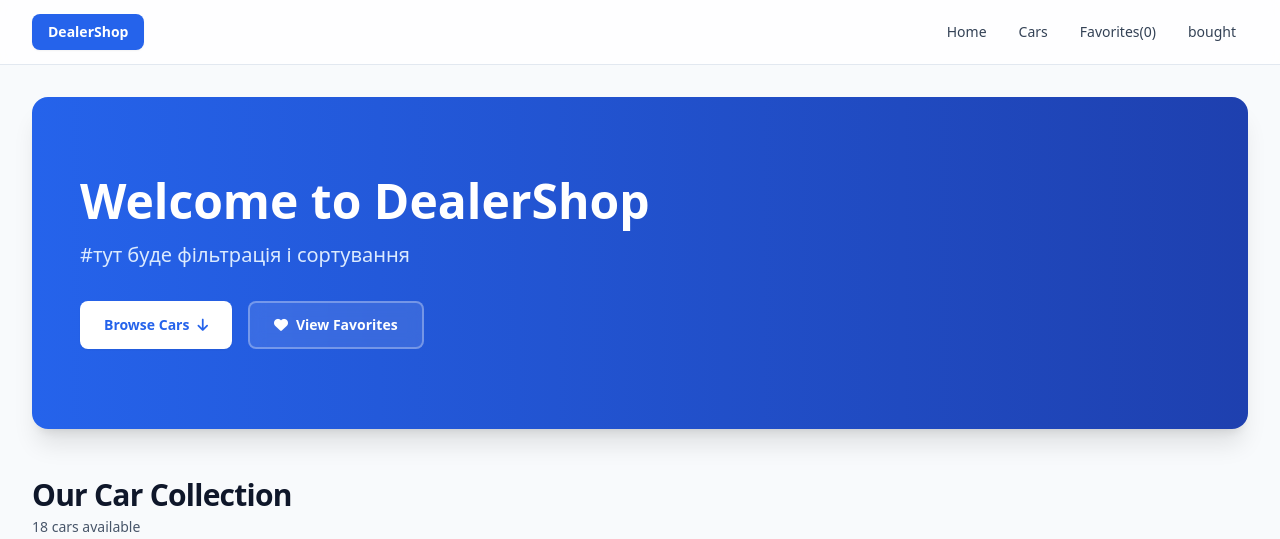
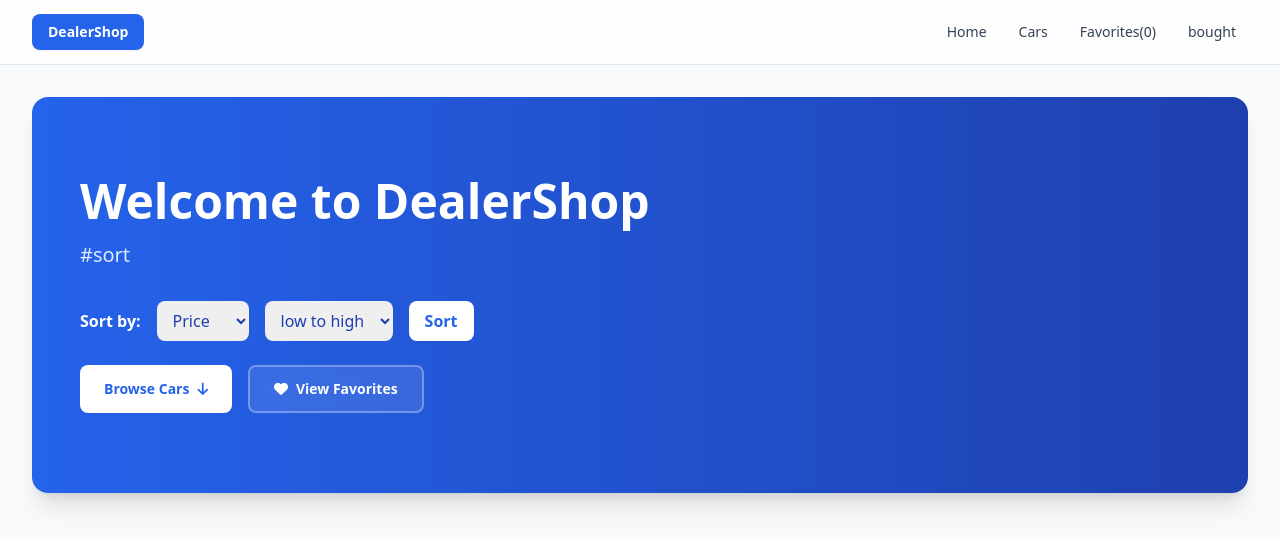
Before and after one commit to epimix/DealerShopDjango, a Django app: page /cars/ in a window 1280 px wide. Shown: the top 539 px of the page. Run offline with Django 5.2, Linux system fonts and the light colour scheme; data comes from the database, SQL or seed files in the repository; both versions use the stored data as it was after the commit; some libraries are stand-ins or nearby versions.

Commit message:
sort + order to cars

```diff
--- a/cars/templates/cars/index.html
+++ b/cars/templates/cars/index.html
@@ -8,9 +8,31 @@
             <h1 class="text-4xl sm:text-5xl font-bold text-white mb-4">
                 Welcome to DealerShop
             </h1>
-            <p class="text-xl text-blue-100 mb-8">
-                #тут буде фільтрація і сортування
-            </p>
+            <p class="text-xl text-blue-100 mb-8">#sort</p>
+            <!-- Sorting Section -->
+            <form method="get" class="mb-6 flex items-center gap-4">
+                <label for="sort_by" class="text-white font-semibold">Sort by:</label>
+                <select name="sort_by" id="sort_by" class="rounded-lg px-3 py-2 text-blue-800">
+                    <option value="price" {% if request.GET.sort_by == "price" %}selected{% endif %}>Price</option>
+                    <option value="year" {% if request.GET.sort_by == "year" %}selected{% endif %}>Year</option>
+                    <option value="brand" {% if request.GET.sort_by == "brand" %}selected{% endif %}>Brand</option>
+                    <option value="model" {% if request.GET.sort_by == "model" %}selected{% endif %}>Model</option>
+                </select>
+                <select name="order" id="order" class="rounded-lg px-3 py-2 text-blue-800">
+                    <option value="asc" {% if request.GET.order == "asc" %}selected{% endif %}>low to high</option>
+                    <option value="desc" {% if request.GET.order == "desc" %}selected{% endif %}>high to low</option>
+                </select>
+                <button type="submit" class="rounded-lg bg-white px-4 py-2 text-blue-600 font-semibold hover:bg-blue-50 shadow-sm">
+                    Sort
+                </button>
+            </form>
+            {% if request.GET.sort_by %}
+            <script>
+                window.onload = function() {
+                    location.hash = "#cars";
+                }
+            </script>
+            {% endif %}
             <div class="flex flex-wrap gap-4">
                 <a href="#cars"
                     class="inline-flex items-center gap-2 rounded-lg bg-white px-6 py-3 text-sm font-semibold text-blue-600 hover:bg-blue-50 shadow-sm">
--- a/cars/views.py
+++ b/cars/views.py
@@ -17,6 +17,24 @@ from favorites.favorites import get_count_of_favorites_cars, get_favorites_cars
 
 def car_index(request):
     cars = Car.objects.all()
+
+    sort_by = request.GET.get("sort_by")
+    order = request.GET.get("order")
+
+    allowed_sorts = {
+        "price": "price",
+        "year": "year",
+        "brand": "brand",
+        "model": "model",
+
+    }
+
+    if sort_by in allowed_sorts:
+        if order == "desc":
+            cars = cars.order_by("-" + allowed_sorts[sort_by])
+        else:
+            cars = cars.order_by(allowed_sorts[sort_by])
+
     return render(request, "cars/index.html", {"cars": cars, "fav_count": get_count_of_favorites_cars(request), "fav_cars": get_favorites_cars(request)})
 
 def carsList(request):
```
Also changed, not shown: db.sqlite3.
